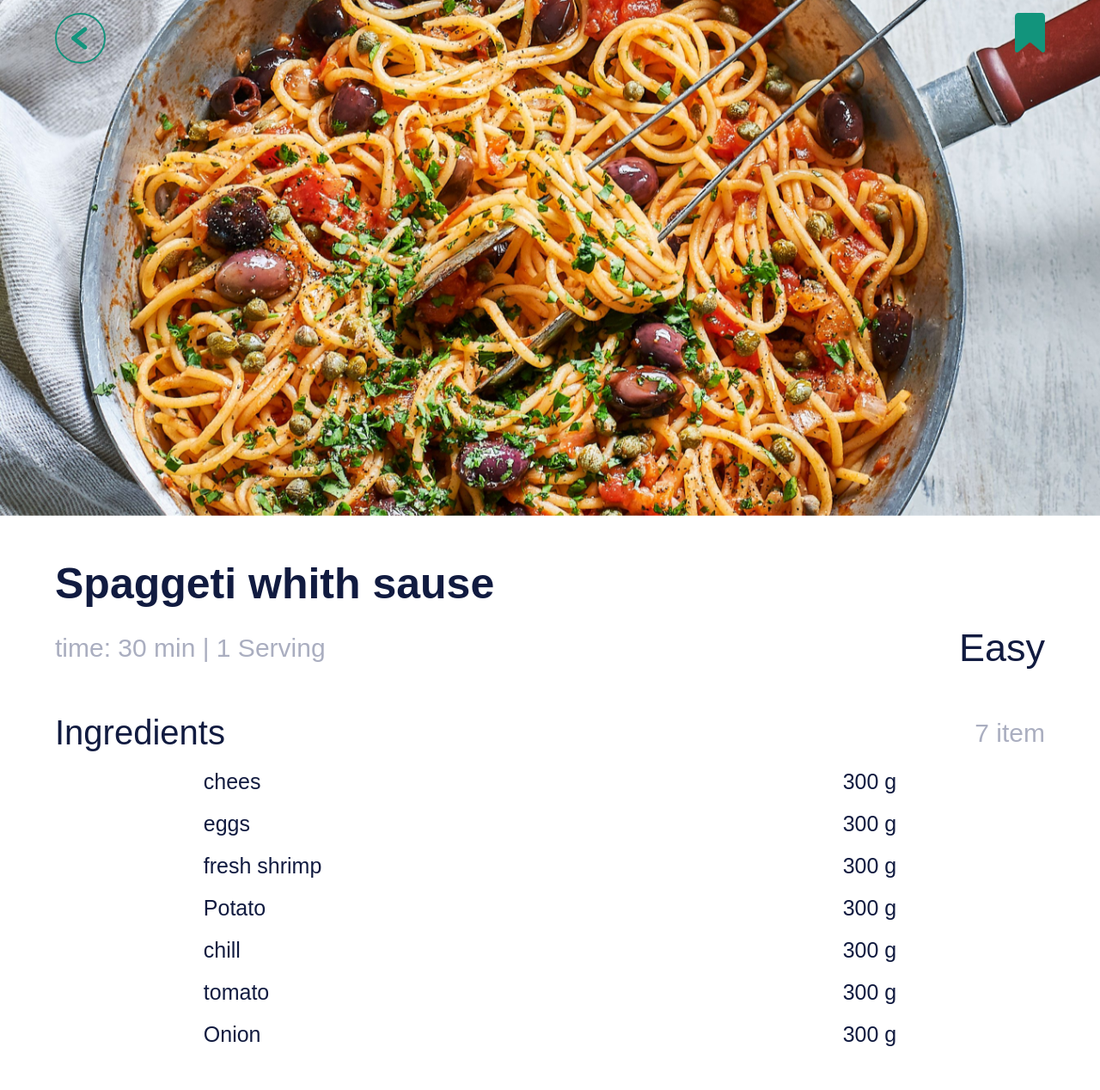
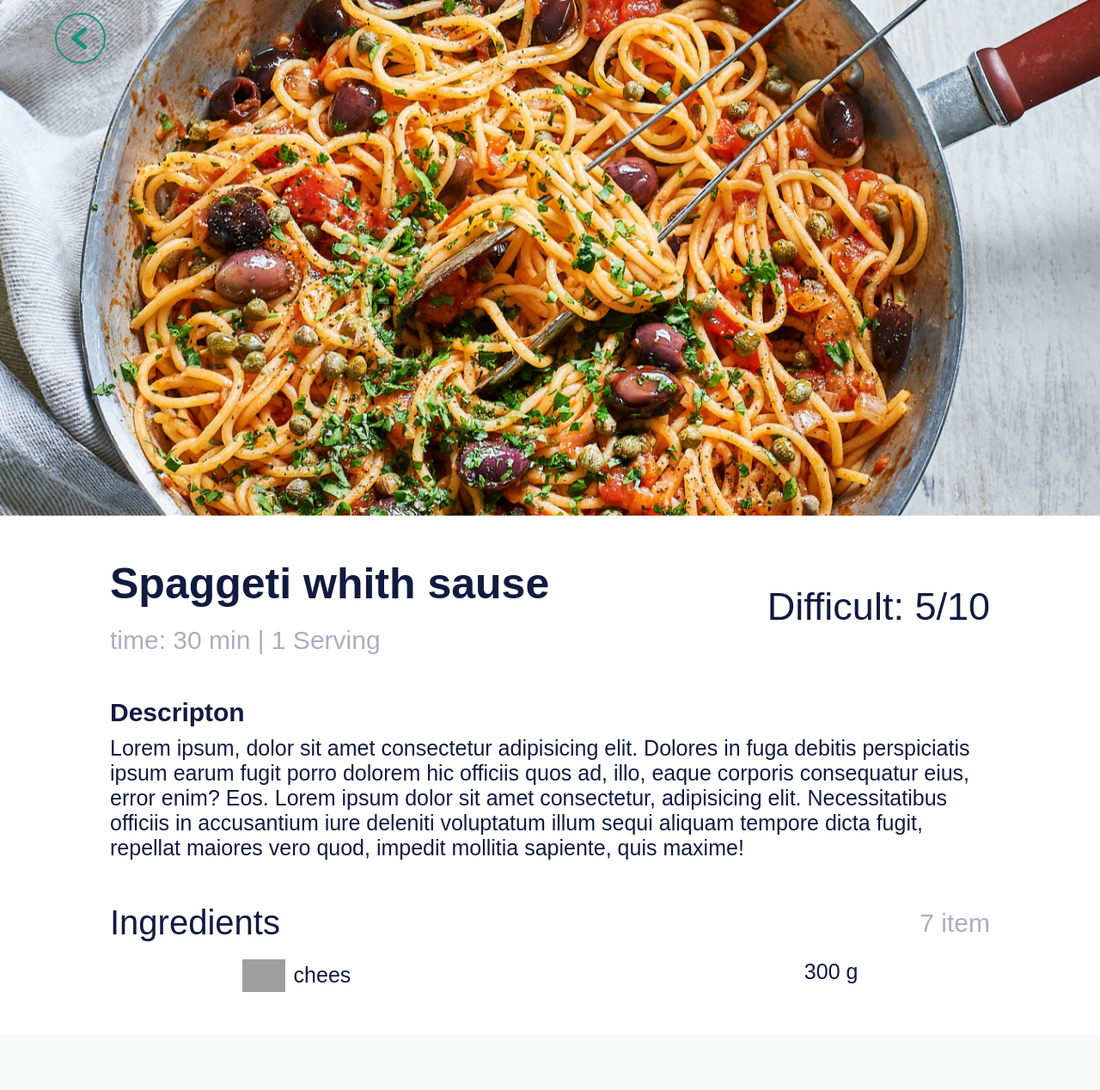
Before and after one commit to zakharfsk/Cooks-Companion, a Django app: page /view/ in a window 1280 px wide. Shown: the whole page at 86% size. After the commit the page ends 1154 px from the top, so only its background shows below. Run offline with Django 4.2, Linux system fonts and the light colour scheme; grey boxes are pictures that could not be loaded.

Commit message:
view page front

```diff
--- a/general_page/static/general_page_static/css/basis.css
+++ b/general_page/static/general_page_static/css/basis.css
@@ -21,7 +21,7 @@
     --search-input-bg: #F6F7FC;
 
     /* whidth */
-    --wraper-width: 90%;
+    --wraper-width: 80%;
     --border-width: 2px;
 }
 
--- a/general_page/static/general_page_static/css/view.css
+++ b/general_page/static/general_page_static/css/view.css
@@ -11,7 +11,7 @@
     top: 0;
     left: 50%;
     transform: translateX(-50%);
-    width: var(--wraper-width);
+    width: calc(var(--wraper-width) + 10%);
     z-index: 10;
 }
 .back-btn{
@@ -46,23 +46,32 @@
     width: 100%;
 }
 .meal-text{
-    padding-top: 50px;
-}
-.meal-title{
-    font-size: 50rem;
-}
-.meal-additional-info{
-    padding-top: 20rem;
     display: flex;
     justify-content: space-between;
     align-items: center;
-    font-size: 30rem;
+    margin-bottom: 50rem;
+    padding-top: 50rem;
+}
+.meal-title{
+    margin-bottom: 20rem;
+    font-size: 50rem;
 }
 .cooking-time{
     color: var(--secondary-font-color);
 }
 .meal-difficult{
     font-size: 45rem;
+}
+.cooking-time{
+    font-size: 30rem;
+}
+.meal-description-title{
+    margin-bottom: 10rem;
+    font-weight: bold;
+    font-size: 30rem;
+}
+.meal-description{
+    font-size: 25rem;
 }
 .meal-ingredients-head{
     display: flex;
@@ -71,7 +80,7 @@
     padding-top: 50rem;
     margin-bottom: 20rem;
 }
-.ingredients-title{
+.ingredients-box-title{
     font-size: 40rem;
 }
 .ingredients-count{
@@ -88,3 +97,11 @@
     font-size: 25rem;
     margin-bottom: 20rem;
 }
+.meal-ingredients-title{
+    display: flex;
+    align-items: center;
+}
+.meal-ingredients-title img{
+    margin-right: 10px;
+    width: 50px;
+}
--- a/templates/general_page/view.html
+++ b/templates/general_page/view.html
@@ -13,50 +13,49 @@
 <main>
     <section class="meal">
         <div class="meal-nav">
-            <a href="serch.html" class="back-btn">
+            <a href="#" class="back-btn">
                 <svg xmlns="http://www.w3.org/2000/svg" width="35" height="35" viewBox="0 0 32.5 50">
                     <line x1="24" y1="10" x2="5" y2="25" stroke-width="7" stroke-linecap="round"/>
                     <line x1="24" y1="40" x2="5" y2="25" stroke-width="7" stroke-linecap="round"/>
                 </svg>
             </a>
-            <a href="#" class="save">
+            <!-- <a href="#" class="save">
                 <img style="width: 35px;" src="{% static 'general_page_static/img/bookmark.png' %}" alt="">
-            </a>
+            </a> -->
         </div>
 
         <div class="test">
-
             <img class="meal-photo" src="{% static 'general_page_static/img/pasta.jpg' %}" alt="meal photo">
         </div>
 
         <div class="wrapper">
             <div class="meal-text">
-                <h2 class="meal-title">Spaggeti whith sause</h2>
-                <div class="meal-additional-info">
+                <div class="meal-main-info">
+                    <h2 class="meal-title">Spaggeti whith sause</h2>
                     <p class="cooking-time">time: 30 min | 1 Serving</p>
-                    <p class="meal-difficult">Easy</p>
                 </div>
+                <p class="meal-difficult">Difficult: 5/10</p>
+            </div>
+            <div class="meal-description">
+                <p class="meal-description-title">Descripton</p>
+                <p class="meal-description-text">
+                    Lorem ipsum, dolor sit amet consectetur adipisicing elit. Dolores in fuga debitis perspiciatis ipsum earum fugit porro dolorem hic officiis quos ad, illo, eaque corporis consequatur eius, error enim? Eos.
+                    Lorem ipsum dolor sit amet consectetur, adipisicing elit. Necessitatibus officiis in accusantium iure deleniti voluptatum illum sequi aliquam tempore dicta fugit, repellat maiores vero quod, impedit mollitia sapiente, quis maxime!
+                </p>
             </div>
             <div class="meal-ingredients">
                 <div class="meal-ingredients-head">
-                    <p class="ingredients-title">Ingredients</p>
+                    <p class="ingredients-box-title">Ingredients</p>
                     <p class="ingredients-count">7 item</p>
                 </div>
                 <ul class="meal-ingredients-list">
-                    <li><p>chees</p>
-                        <p>300 g</p></li>
-                    <li><p>eggs</p>
-                        <p>300 g</p></li>
-                    <li><p>fresh shrimp</p>
-                        <p>300 g</p></li>
-                    <li><p>Potato</p>
-                        <p>300 g</p></li>
-                    <li><p>chill</p>
-                        <p>300 g</p></li>
-                    <li><p>tomato</p>
-                        <p>300 g</p></li>
-                    <li><p>Onion</p>
-                        <p>300 g</p></li>
+                    <li>
+                        <div class="meal-ingredients-title">
+                            <img src="https://www.themealdb.com/images/ingredients/Lime-Small.png" alt="meal ingredient photo">
+                            <p>chees</p>
+                        </div>
+                        <p>300 g</p>
+                    </li>
                 </ul>
             </div>
         </div>
```
